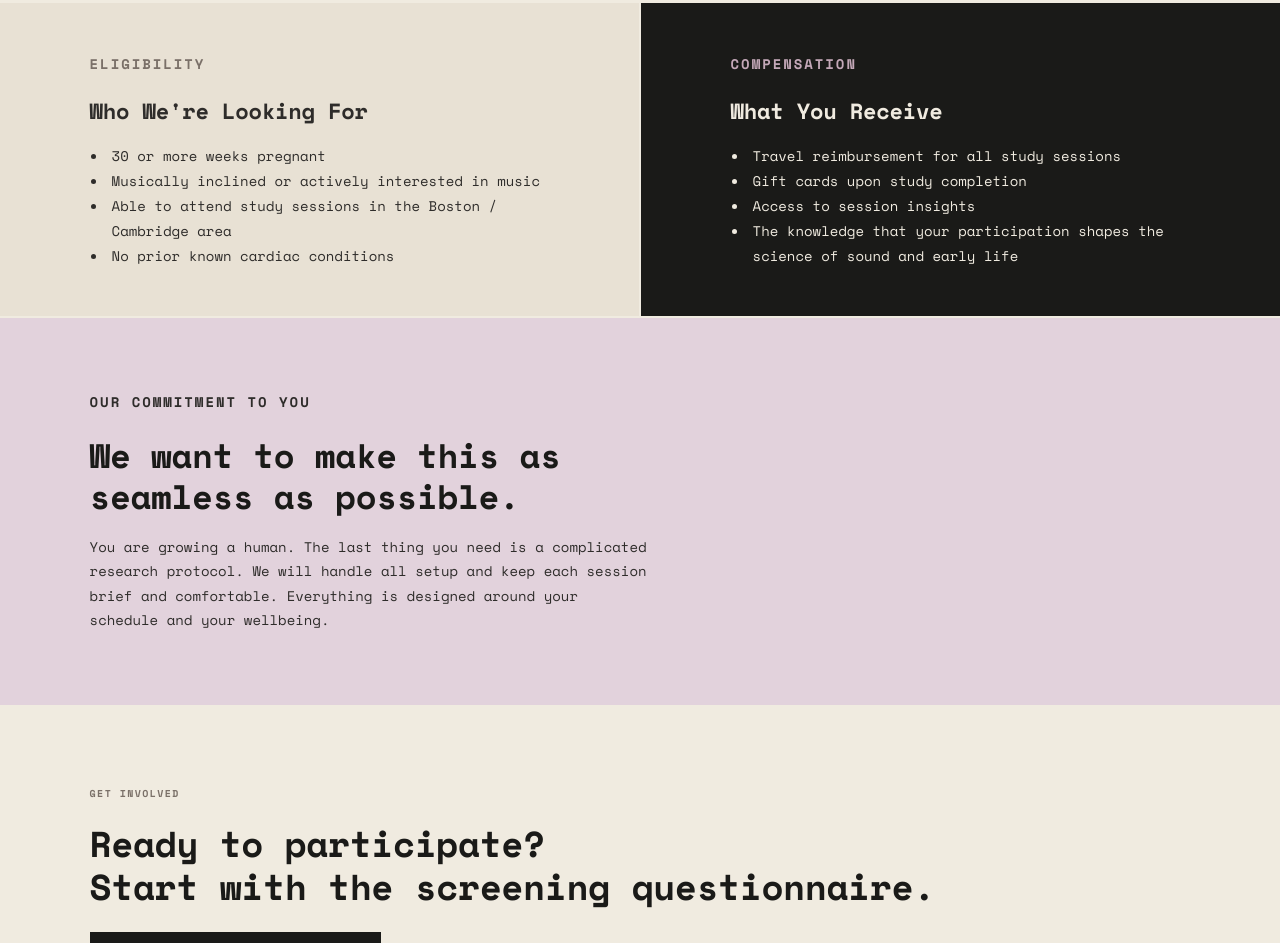
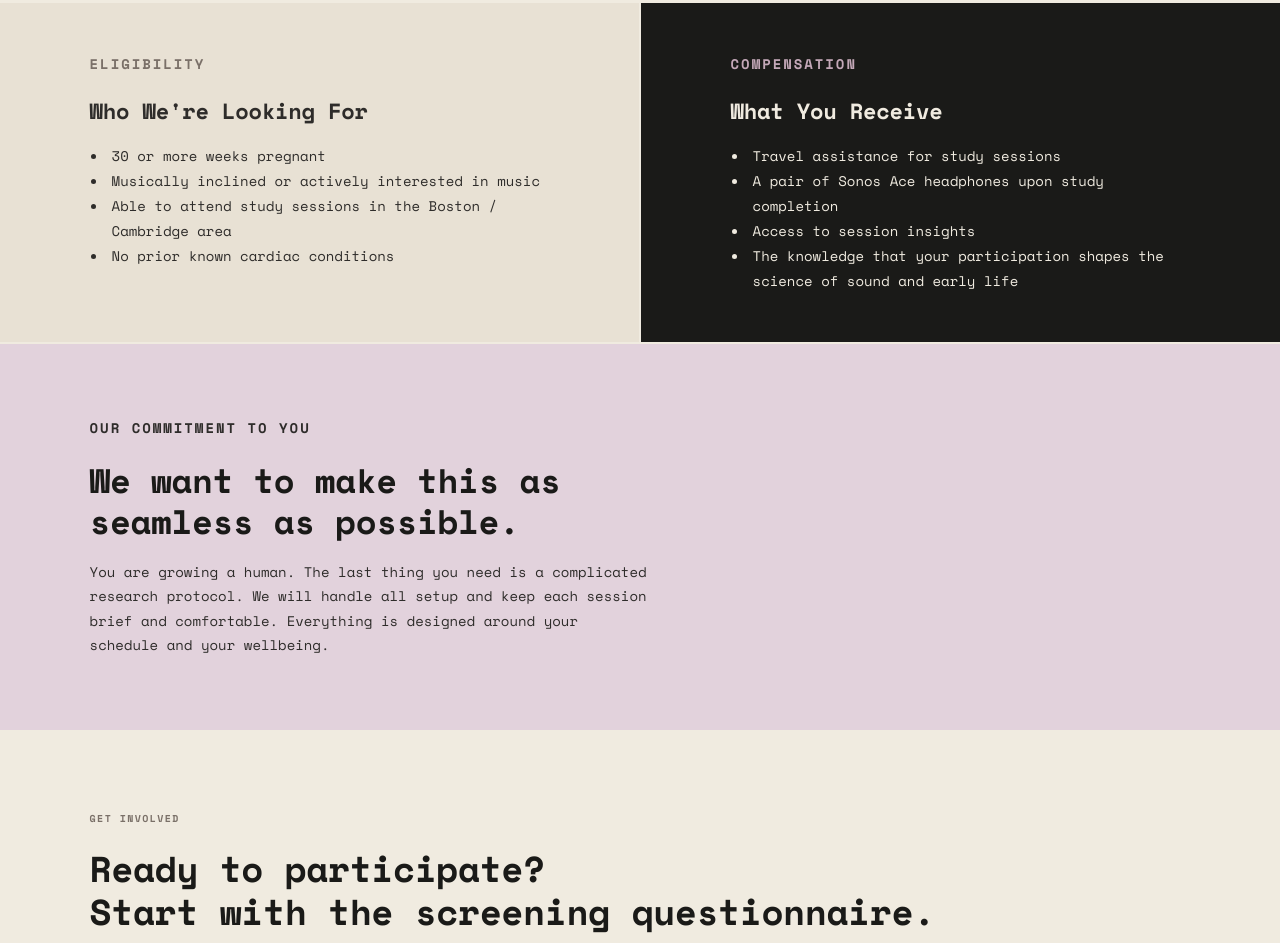
Before and after one commit to oh-yoko/artemis-recruitment, a plain HTML site: page index.html in a window 1280 px wide. Shown: the part 1936-2879 px from the top of the page. Drawn offline with nearby package versions, Linux system fonts and the light colour scheme.

Commit message:
Update index.html
changed reimbursement details

```diff
--- a/index.html
+++ b/index.html
@@ -374,8 +374,8 @@
       <p class="label">Compensation</p>
       <h2>What You Receive</h2>
       <ul>
-        <li>Travel reimbursement for all study sessions</li>
-        <li>Gift cards upon study completion</li>
+        <li>Travel assistance for study sessions</li>
+        <li>A pair of Sonos Ace headphones upon study completion</li>
         <li>Access to session insights</li>
         <li>The knowledge that your participation shapes the science of sound and early life</li>
       </ul>
```
